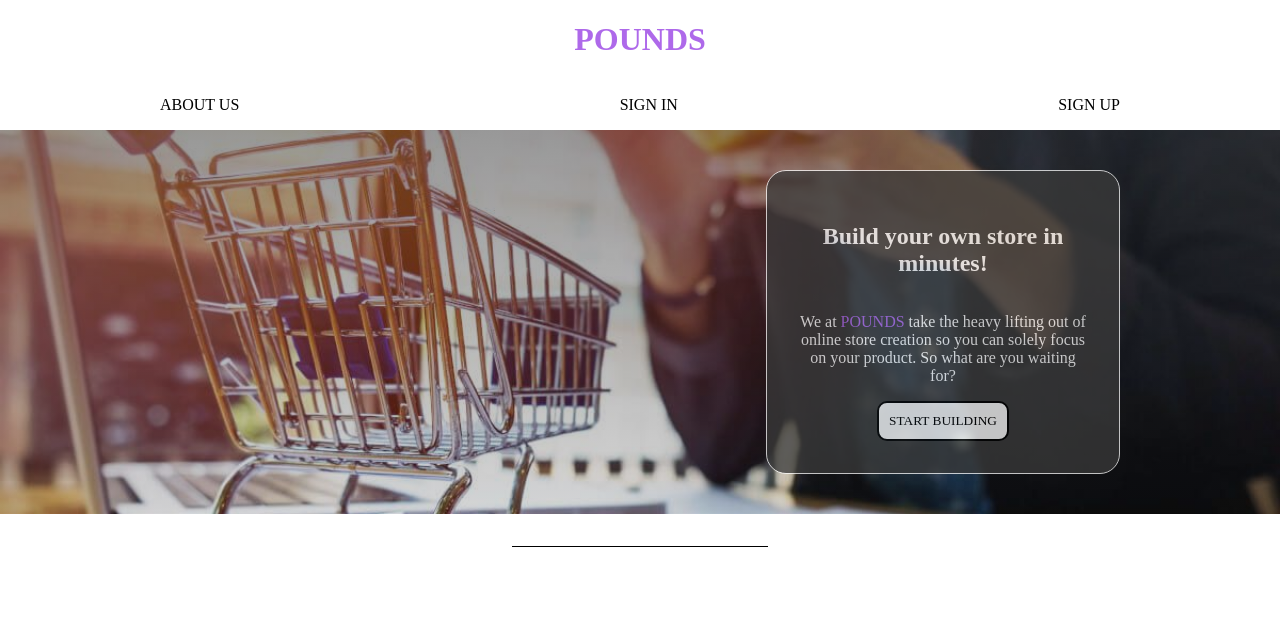
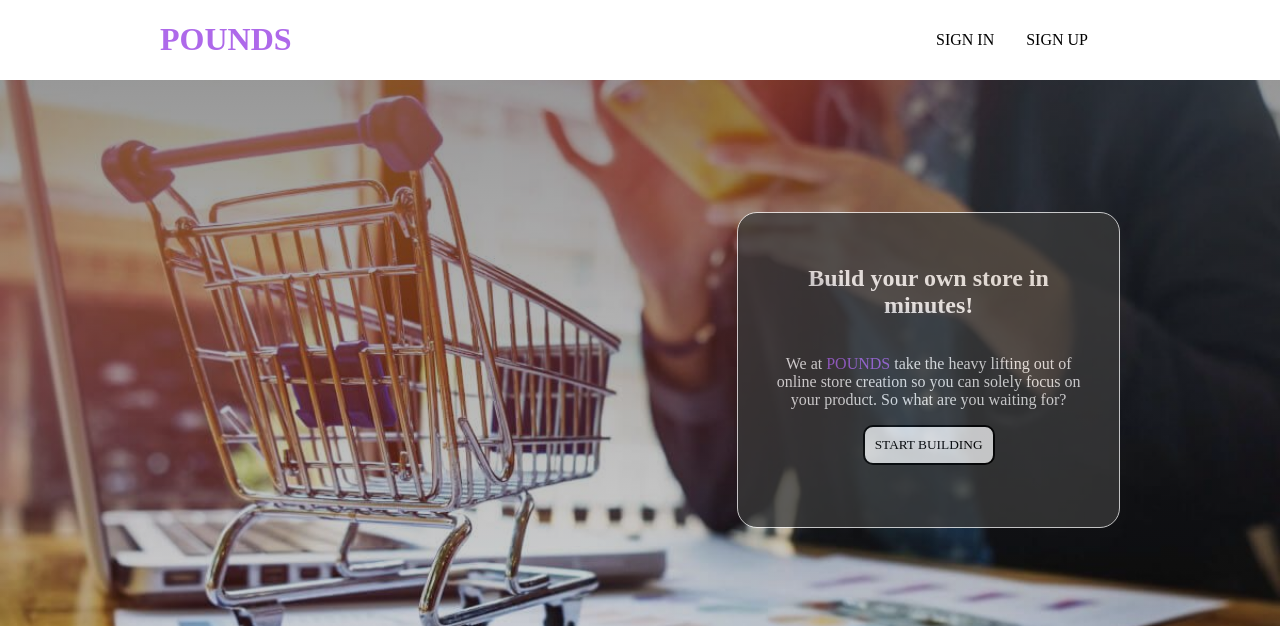
Before and after one commit to Benlarner/prepr-landing-page, a plain HTML site: page index.html in a window 1280 px wide. Shown: the top 626 px of the page. Drawn offline with Linux system fonts and the light colour scheme; a web font is replaced by a local one.

Commit message:
hero size adjusted

```diff
--- a/index.html
+++ b/index.html
@@ -11,7 +11,6 @@
         <h1 class="head__title">POUNDS</h1>
         <nav class="head__nav">
             <ul class = "head__list">
-                <li class = "head__item"><a href="#">About Us</a></li>
                 <li class = "head__item"><a href="#">Sign In</a></li>
                 <li class = "head__item"><a href="#">Sign Up</a></li>
             </ul>
--- a/styles.scss
+++ b/styles.scss
@@ -38,8 +38,8 @@ main{
     color: white;
     font-family: $font-reg;
     background-color: white;
-    flex-direction: column;
     align-items: center;
+    justify-content: space-between;
 
     &__title{
         font-family: $font-bold;
@@ -47,18 +47,20 @@ main{
     }
 
     &__nav{
-        width: 100%;
+        width: 50%;
 
 
        ul{
            padding: 0;
            width: 100%;
            display: flex;
-           justify-content: space-between;
+           justify-content: flex-end;
+           align-items: center;
            a{
                font-family: $font-bold;
                color: black;
                text-transform: uppercase;
+               margin-right: 2rem;
            }
            a:hover{
             color: $pink;
@@ -77,6 +79,7 @@ main{
     padding-top: 2rem;
     padding-bottom: 2rem;
     background-color: rgb(172, 171, 171);
+
     @include tablet{
         padding-top: 2.5rem;
         padding-bottom: 2.5rem;
@@ -87,6 +90,8 @@ main{
         background-repeat: no-repeat;
         display: flex;
         justify-content: flex-end;
+        align-items: center;
+        height: 500px;
     }
 
     &__content{
@@ -100,9 +105,10 @@ main{
         text-align: center;
         border: 1px solid white;
         border-radius: 20px;
+        height: 50%;
 
         @include tablet{
-            width: 30%;
+            width: 33%;
         }
     }
 
```
Also changed, not shown: styles.css, 1 other file.
